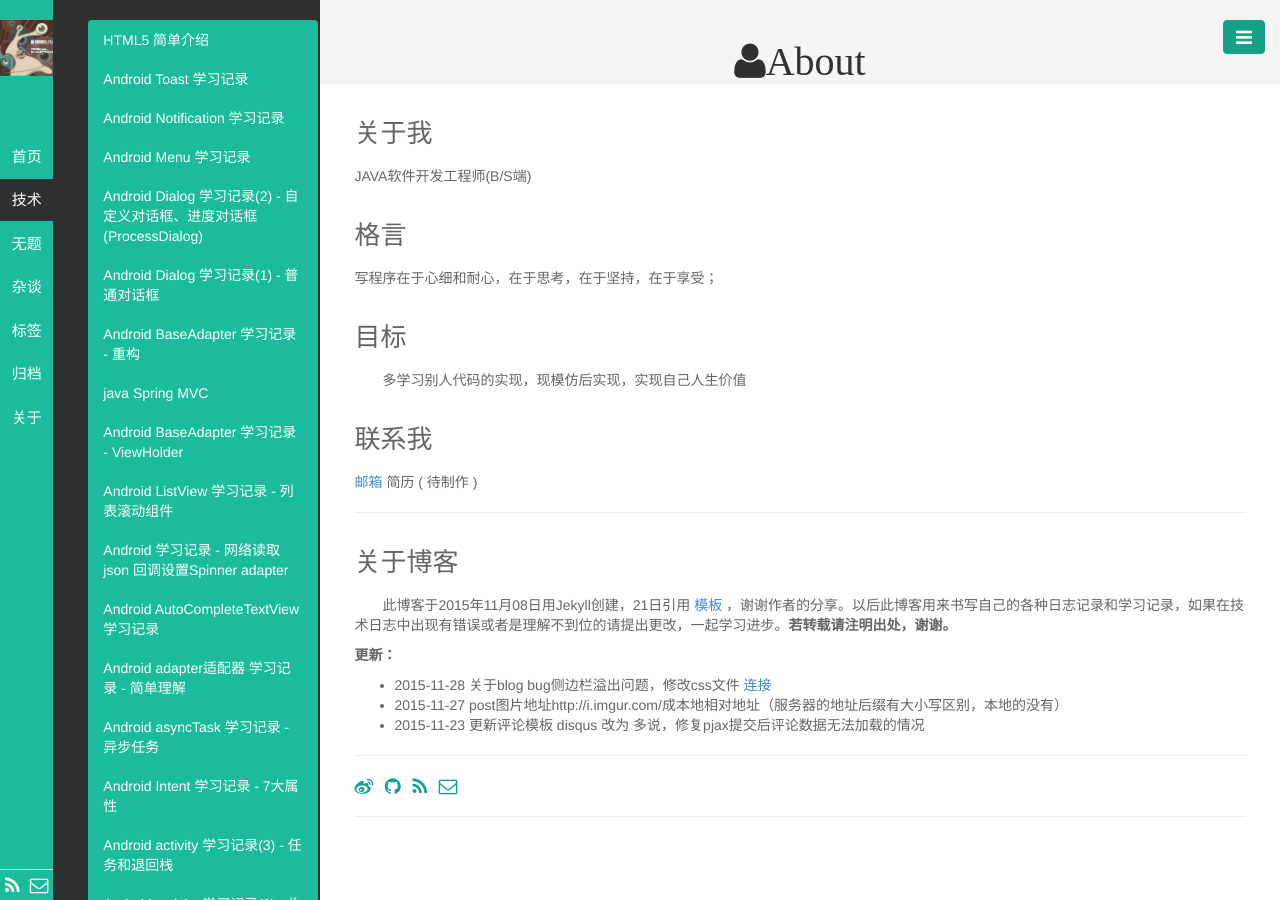
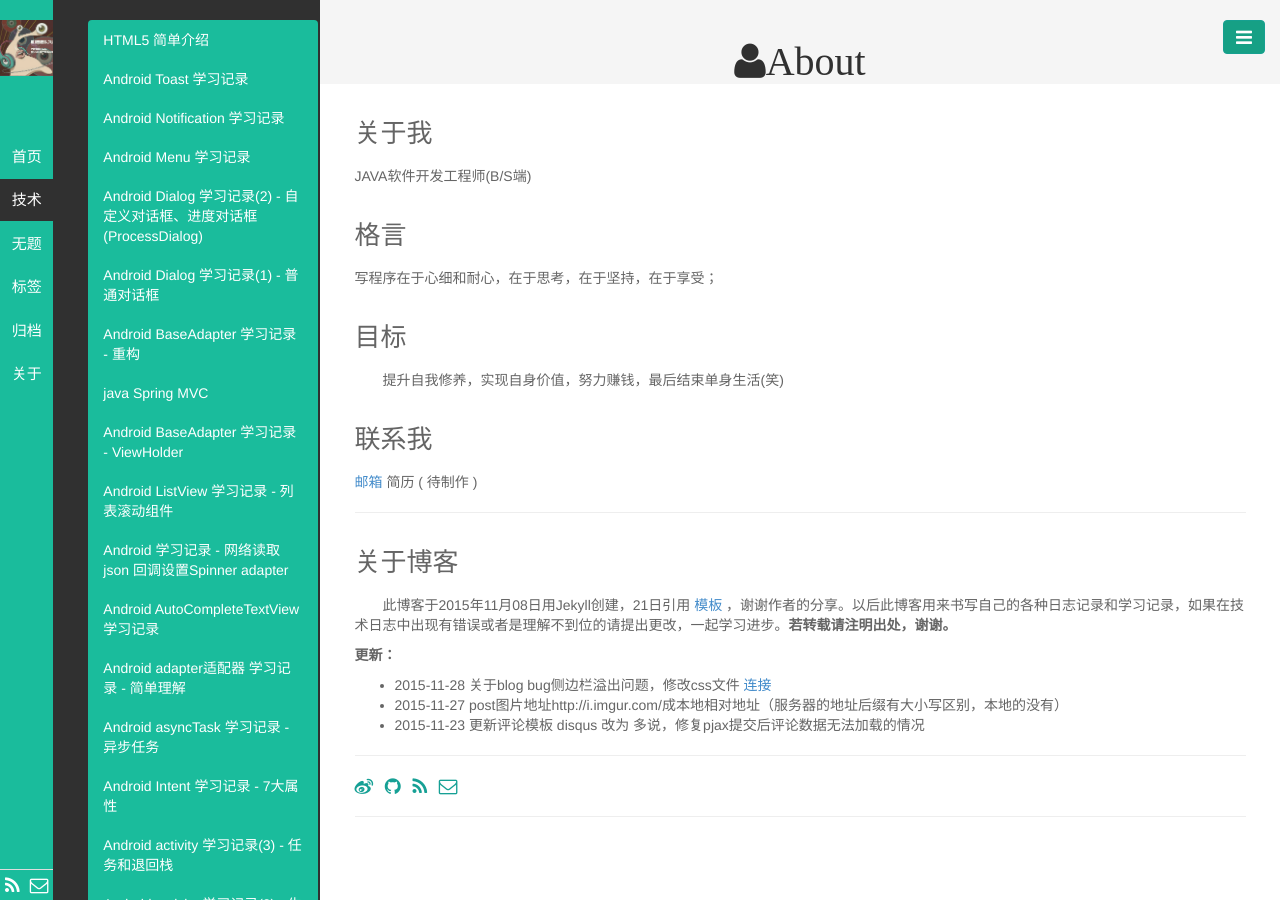
Before and after one commit to javadavid/blog, a Jekyll site: the page built from pages/about.html, in a window 1280 px wide. Built offline with Jekyll 4.4.1, drawn with Linux system fonts in a browser that asks for light colours; comment, search, counter and statistics services are not loaded.

Commit message:
change about

```diff
--- a/_config.yml
+++ b/_config.yml
@@ -23,6 +23,9 @@ duoshuo-short_name: "xh888-blog"
 gavatar: /public/img/gavatar.png
 favicon: /public/img/favicon.png
 
+# 事例文件的根目录
+post_demo_basepath: "http://xh888.github.io/page_demo"
+
 # google analytics 设置
 # ga:
 #   id: UA-54262064-1
--- a/_posts/杂谈/2015-11-30-talk1.md
+++ b/_posts/无题/2015-11-30-talk1.md
@@ -3,7 +3,7 @@ layout: post
 title:  "是否该认真看一些前端的东西了？ "
 date: 2015/11/30 10:17:56
 categories:
-- 杂谈
+- 无题
 tags:
 ---
 
--- a/pages/about.html
+++ b/pages/about.html
@@ -15,7 +15,7 @@ titlename: 关于
 
 	<h3>目标</h3>
 
-	<p style="text-indent:2em">多学习别人代码的实现，现模仿后实现，实现自己人生价值</p>
+	<p style="text-indent:2em">提升自我修养，实现自身价值，努力赚钱，最后结束单身生活(笑) </p>
 
 	<h3>联系我</h3>
 
```
Also changed, not shown: _posts/技术/2015-11-30-html5_01.md (+1 -1 lines).
